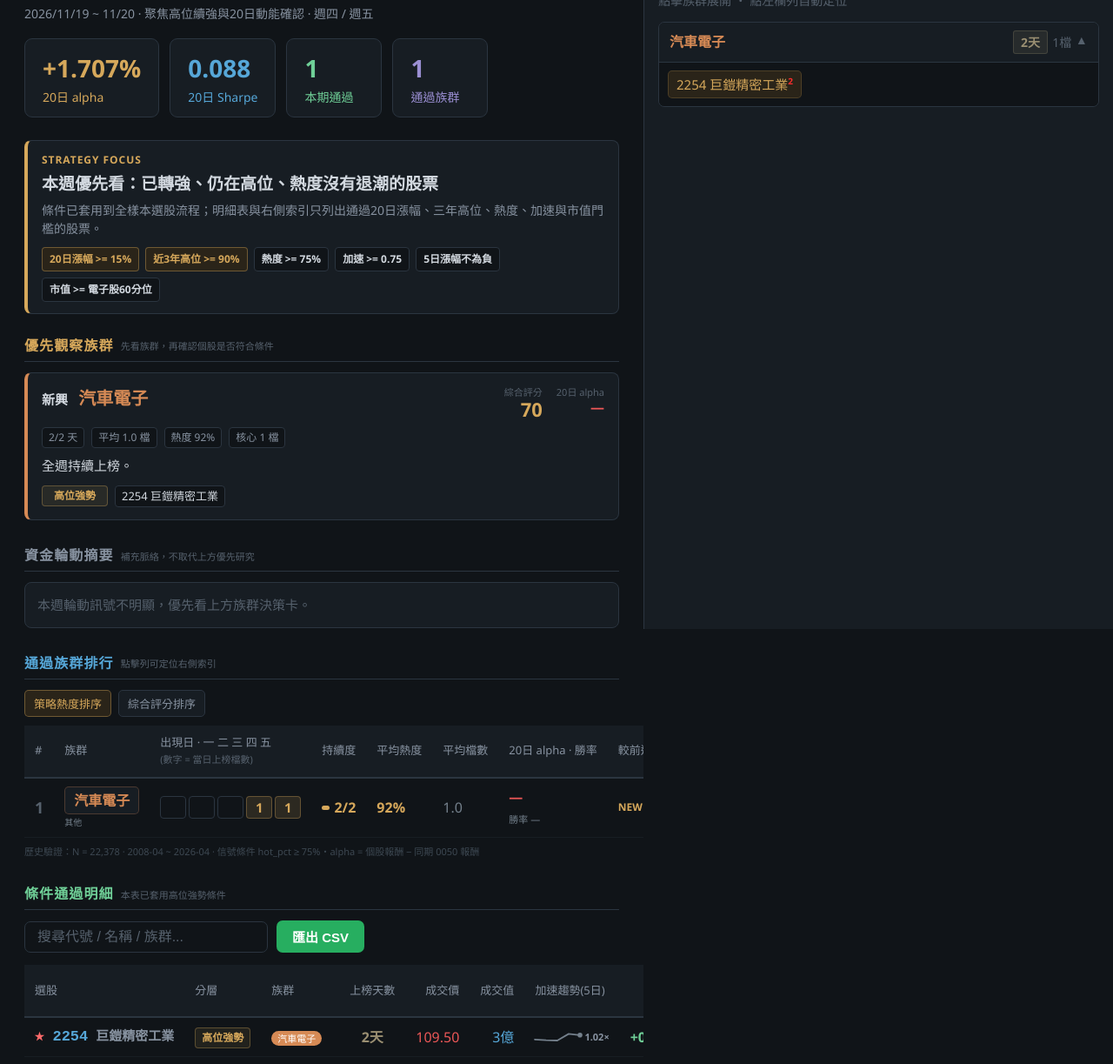
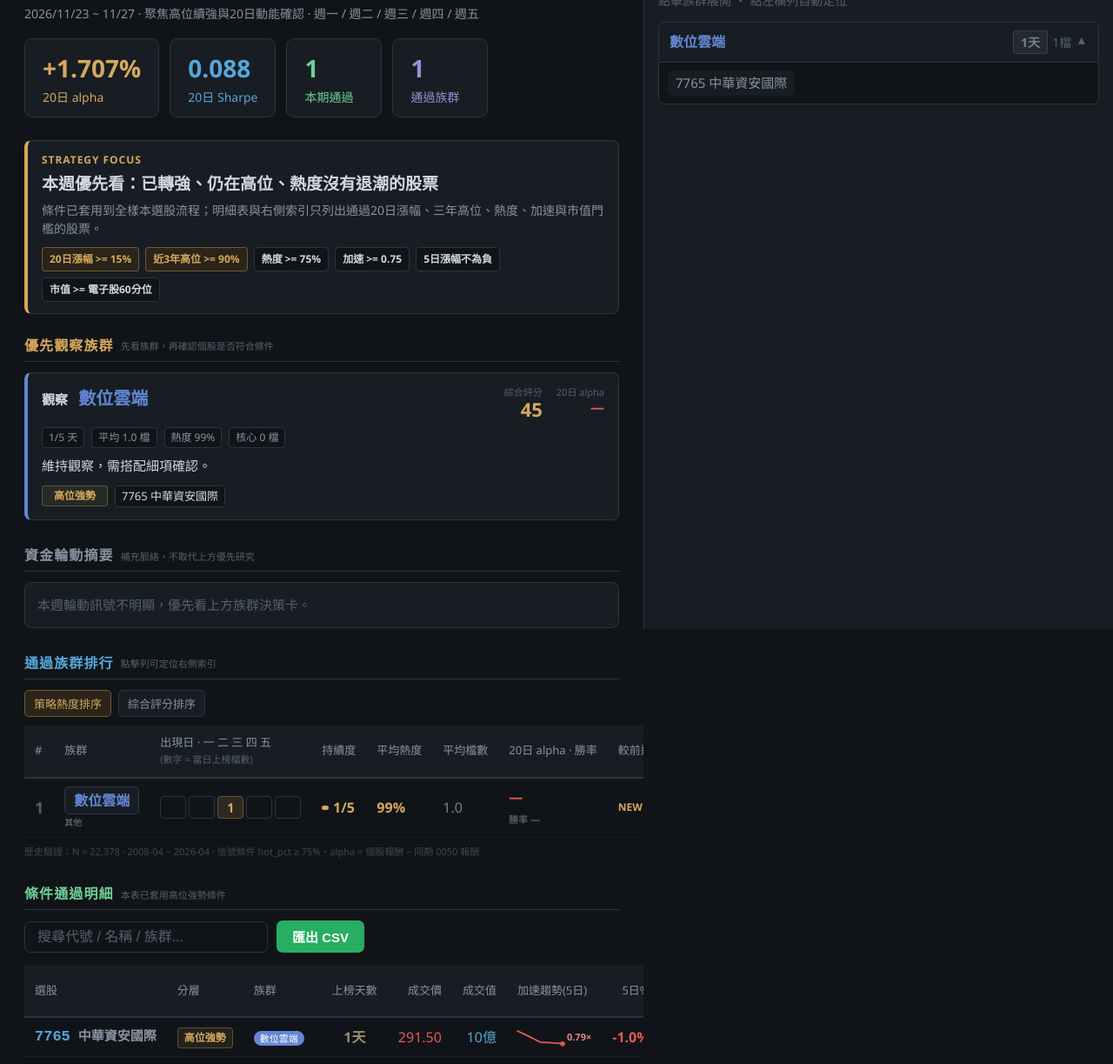
Before and after one commit to guessLiu/hot-stocks-report, a plain HTML site: page index.html in a window 1280 px wide. Shown: the part 77-1300 px from the top of the page at 87% size. Drawn offline with Linux system fonts and the light colour scheme.

Commit message:
weekly update 2026-11-27

```diff
--- a/index.html
+++ b/index.html
@@ -3,7 +3,7 @@
 <head>
 <meta charset="UTF-8">
 <meta name="viewport" content="width=device-width,initial-scale=1">
-<title>高位強勢週報 2026/11/19 ~ 11/20</title>
+<title>高位強勢週報 2026/11/23 ~ 11/27</title>
 <style>
 *{box-sizing:border-box;margin:0;padding:0}
 body{background:#101418;color:#d2d8df;font-family:'Segoe UI','Microsoft JhengHei',system-ui,sans-serif;font-size:16px;line-height:1.5}
@@ -188,7 +188,7 @@ body{background:#101418;color:#d2d8df;font-family:'Segoe UI','Microsoft JhengHei
 <!-- ══ 主欄 ══ -->
 <div class="main">
   <div class="hd-title">高位強勢週報</div>
-  <div class="hd-sub">2026/11/19 ~ 11/20 · 聚焦高位續強與20日動能確認 · 週四 / 週五</div>
+  <div class="hd-sub">2026/11/23 ~ 11/27 · 聚焦高位續強與20日動能確認 · 週一 / 週二 / 週三 / 週四 / 週五</div>
   <div class="stat-row">
     <div class="stat-box"><div class="stat-n" style="color:#d6a85b">+1.707%</div><div class="stat-lbl" style="color:#d6a85b">20日 alpha</div></div>
     <div class="stat-box"><div class="stat-n" style="color:#56a7d8">0.088</div><div class="stat-lbl" style="color:#56a7d8">20日 Sharpe</div></div>
@@ -212,16 +212,16 @@ body{background:#101418;color:#d2d8df;font-family:'Segoe UI','Microsoft JhengHei
   <div class="sec">
     <div class="sec-title"><span style="color:#d6a85b">優先觀察族群</span><span class="sec-hint">先看族群，再確認個股是否符合條件</span></div>
     <div class="pri-grid">
-        <div class="pri-card" style="border-left-color:#d68a55" onclick="filterSidebar('汽車電子')">
+        <div class="pri-card" style="border-left-color:#6387d3" onclick="filterSidebar('數位雲端')">
           <div class="pri-head">
             <div>
-              <span class="pri-status">新興</span>
-              <span class="pri-theme" style="color:#d68a55">汽車電子</span>
+              <span class="pri-status">觀察</span>
+              <span class="pri-theme" style="color:#6387d3">數位雲端</span>
             </div>
             <div class="pri-side">
-              <div class="pri-score" title="持續100 / 擴散20 / 熱度92 / 加速57 / 驗證50 / 週內60">
+              <div class="pri-score" title="持續20 / 擴散20 / 熱度99 / 加速56 / 驗證50 / 週內55">
                 <span>綜合評分</span>
-                <b>70</b>
+                <b>45</b>
               </div>
               <div class="pri-alpha">
                 <span>20日 alpha</span>
@@ -231,13 +231,13 @@ body{background:#101418;color:#d2d8df;font-family:'Segoe UI','Microsoft JhengHei
             </div>
           </div>
           <div class="pri-metrics">
-            <span>2/2 天</span>
+            <span>1/5 天</span>
             <span>平均 1.0 檔</span>
-            <span>熱度 92%</span>
-            <span>核心 1 檔</span>
+            <span>熱度 99%</span>
+            <span>核心 0 檔</span>
           </div>
-          <div class="pri-reason">全週持續上榜。</div>
-          <div class="pri-quality"><div class="pri-qrow"><span class="pri-qtag" style="color:#d6a85b;border-color:#d6a85b55;background:#d6a85b18">高位強勢</span><div class="pri-stocks"><a href="https://www.tradingview.com/chart/?symbol=TWSE:2254" target="_blank" class="pri-stock">2254 巨鎧精密工業</a></div></div></div>
+          <div class="pri-reason">維持觀察，需搭配細項確認。</div>
+          <div class="pri-quality"><div class="pri-qrow"><span class="pri-qtag" style="color:#d6a85b;border-color:#d6a85b55;background:#d6a85b18">高位強勢</span><div class="pri-stocks"><a href="https://www.tradingview.com/chart/?symbol=TWSE:7765" target="_blank" class="pri-stock">7765 中華資安國際</a></div></div></div>
         </div>
         </div>
   </div>
@@ -267,27 +267,27 @@ body{background:#101418;color:#d2d8df;font-family:'Segoe UI','Microsoft JhengHei
         <th onclick="sortRank(this,9)">核心股</th>
       </tr></thead>
       <tbody>
-        <tr class="rank-row" onclick="filterSidebar('汽車電子')" data-rank="1" data-raw-score="1.846" data-action-score="70">
+        <tr class="rank-row" onclick="filterSidebar('數位雲端')" data-rank="1" data-raw-score="0.992" data-action-score="45">
           <td class="rk-num" data-val="1">1</td>
-          <td data-val="汽車電子">
+          <td data-val="數位雲端">
             <div style="display:flex;flex-direction:column;gap:2px">
-              <span class="theme-tag" style="background:#171d23;color:#d68a55;border:1px solid #d68a5545">汽車電子</span>
+              <span class="theme-tag" style="background:#171d23;color:#6387d3;border:1px solid #6387d345">數位雲端</span>
               <span style="font-size:10px;color:#74808c">其他</span>
             </div>
           </td>
-          <td><div style="display:flex;gap:3px"><span class="dd"></span><span class="dd"></span><span class="dd"></span><span class="dd act" style="background:#d6a85b25;color:#d6a85b;border:1px solid #d6a85b55">1</span><span class="dd act" style="background:#d6a85b25;color:#d6a85b;border:1px solid #d6a85b55">1</span></div></td>
-          <td data-val="2">
+          <td><div style="display:flex;gap:3px"><span class="dd"></span><span class="dd"></span><span class="dd act" style="background:#d6a85b25;color:#d6a85b;border:1px solid #d6a85b55">1</span><span class="dd"></span><span class="dd"></span></div></td>
+          <td data-val="1">
             <div style="display:flex;align-items:center;gap:5px">
-              <div style="height:5px;width:100%;background:#d6a85b;border-radius:3px;min-width:3px"></div>
-              <span style="color:#d6a85b;font-weight:700">2/2</span>
+              <div style="height:5px;width:20%;background:#d6a85b;border-radius:3px;min-width:3px"></div>
+              <span style="color:#d6a85b;font-weight:700">1/5</span>
             </div>
           </td>
-          <td data-val="0.923" style="color:#d6a85b;font-weight:600">92%</td>
+          <td data-val="0.992" style="color:#d6a85b;font-weight:600">99%</td>
           <td data-val="1.0" style="color:#74808c">1.0</td>
           <td data-val="-999" style="color:#eb5757;font-weight:600">—<br><span style="font-size:11px;color:#74808c;font-weight:400">勝率 —</span></td>
           <td data-val="999" style="color:#d6a85b;font-weight:700;font-size:12px">NEW</td>
-          <td class="trend-c"><span style="color:#8792a0;font-size:22px">▶</span></td>
-          <td data-val="1"><span class="core-b">1</span></td>
+          <td class="trend-c"><span style="color:#56616d">—</span></td>
+          <td data-val="0"><span style="color:#56616d">—</span></td>
         </tr></tbody>
     </table>
     <div style="font-size:11px;color:#3d4852;margin-top:8px">歷史驗證：N = 22,378 · 2008-04 ~ 2026-04 · 信號條件 hot_pct ≥ 75%・alpha = 個股報酬 − 同期 0050 報酬</div>
@@ -317,23 +317,23 @@ body{background:#101418;color:#d2d8df;font-family:'Segoe UI','Microsoft JhengHei
       </tr></thead>
       <tbody>
         <tr>
-          <td data-val="2254" data-core="1">
+          <td data-val="7765" data-core="0">
             <div class="stock-cell">
-              <a href="https://www.tradingview.com/chart/?symbol=TWSE:2254" target="_blank" class="sid-link"><span style="color:#ff6b6b">★</span> 2254<span class="s-name"> 巨鎧精密工業</span></a>
+              <a href="https://www.tradingview.com/chart/?symbol=TWSE:7765" target="_blank" class="sid-link">7765<span class="s-name"> 中華資安國際</span></a>
             </div>
           </td>
           <td data-val="2"><span class="q-pill" style="color:#d6a85b;border-color:#d6a85b55;background:#d6a85b18">高位強勢</span></td>
-          <td data-val="汽車電子"><span style="background:#d68a55;color:#fff;padding:1px 7px;border-radius:9px;font-size:11px;white-space:nowrap">汽車電子</span></td>
-          <td data-val="2" style="color:#9a8f72;font-weight:700;text-align:center">2天</td>
-          <td data-val="109.5" style="text-align:right;color:#eb5757">109.50</td>
-          <td data-val="305234447.0" style="text-align:right;color:#56a7d8">3億</td>
-          <td><div style="display:flex;align-items:center;gap:5px"><svg width="52" height="20" style="overflow:visible;vertical-align:middle"><polyline points="0.0,12.8 13.0,13.6 26.0,14.0 39.0,6.4 52.0,7.8" fill="none" stroke="#74808c" stroke-width="1.8" stroke-linejoin="round" stroke-linecap="round"/><circle cx="52.0" cy="7.8" r="2.8" fill="#74808c"/></svg><span style="color:#8792a0;font-weight:600;font-size:11px">1.02×</span></div></td>
-          <td data-val="0.0" style="text-align:right;color:#6fcf97;font-weight:600">+0.0%</td>
-          <td data-val="0.15384615384615374" style="text-align:right;color:#6fcf97;font-weight:600">+15.4%</td>
-          <td data-val="0.9087136929460581"><div style="display:flex;align-items:center;gap:5px"><div style="width:48px;background:#2b3540;border-radius:3px;height:7px"><div style="width:90%;background:#6fcf97;height:7px;border-radius:3px"></div></div><span style="color:#6fcf97;font-size:13px;font-weight:600">90%</span></div></td>
-          <td data-val="0.8795180722891566"><div style="display:flex;align-items:center;gap:5px"><div style="width:48px;background:#2b3540;border-radius:3px;height:7px"><div style="width:87%;background:#56a7d8;height:7px;border-radius:3px"></div></div><span style="color:#56a7d8;font-size:13px;font-weight:600">87%</span></div></td>
-          <td data-val="6997890960.0" style="text-align:right;color:#74808c">70億</td>
-          <td data-val="-0.004545454545454519" style="text-align:right;color:#eb5757;font-weight:600">-0.5%</td>
+          <td data-val="數位雲端"><span style="background:#6387d3;color:#fff;padding:1px 7px;border-radius:9px;font-size:11px;white-space:nowrap">數位雲端</span></td>
+          <td data-val="1" style="color:#9a8f72;font-weight:700;text-align:center">1天</td>
+          <td data-val="291.5" style="text-align:right;color:#eb5757">291.50</td>
+          <td data-val="1018979008.0" style="text-align:right;color:#56a7d8">10億</td>
+          <td><div style="display:flex;align-items:center;gap:5px"><svg width="52" height="20" style="overflow:visible;vertical-align:middle"><polyline points="0.0,3.0 13.0,9.1 26.0,15.8 39.0,16.7 52.0,17.7" fill="none" stroke="#eb5757" stroke-width="1.8" stroke-linejoin="round" stroke-linecap="round"/><circle cx="52.0" cy="17.7" r="2.8" fill="#eb5757"/></svg><span style="color:#df8a8a;font-weight:600;font-size:11px">0.79×</span></div></td>
+          <td data-val="-0.01018675721561968" style="text-align:right;color:#eb5757;font-weight:600">-1.0%</td>
+          <td data-val="0.20454545454545459" style="text-align:right;color:#6fcf97;font-weight:600">+20.5%</td>
+          <td data-val="0.8780120481927711"><div style="display:flex;align-items:center;gap:5px"><div style="width:48px;background:#2b3540;border-radius:3px;height:7px"><div style="width:87%;background:#6fcf97;height:7px;border-radius:3px"></div></div><span style="color:#6fcf97;font-size:13px;font-weight:600">87%</span></div></td>
+          <td data-val="0.7467532467532467"><div style="display:flex;align-items:center;gap:5px"><div style="width:48px;background:#2b3540;border-radius:3px;height:7px"><div style="width:74%;background:#56a7d8;height:7px;border-radius:3px"></div></div><span style="color:#56a7d8;font-size:13px;font-weight:600">74%</span></div></td>
+          <td data-val="11858511500.0" style="text-align:right;color:#74808c">119億</td>
+          <td data-val="-0.01851851851851849" style="text-align:right;color:#eb5757;font-weight:600">-1.9%</td>
         </tr></tbody>
     </table>
   </div>
@@ -347,16 +347,16 @@ body{background:#101418;color:#d2d8df;font-family:'Segoe UI','Microsoft JhengHei
     點擊族群展開 ・ 點左欄列自動定位
   </div>
   <div id="sidx">
-        <div class="sidx-g" data-theme="汽車電子">
+        <div class="sidx-g" data-theme="數位雲端">
           <div class="sidx-h open" onclick="toggleSidebar(this)">
-            <span class="sidx-theme" style="color:#d68a55">汽車電子</span>
+            <span class="sidx-theme" style="color:#6387d3">數位雲端</span>
             <div style="display:flex;align-items:center;gap:5px">
-              <span class="sidx-badge" style="background:#9a8f7220;color:#9a8f72;border:1px solid #9a8f7240">2天</span>
+              <span class="sidx-badge" style="background:#74808c20;color:#74808c;border:1px solid #74808c40">1天</span>
               <span class="sidx-cnt">1檔</span>
               <span class="sidx-arr">▼</span>
             </div>
           </div>
-          <div class="sidx-b open"><a href="https://www.tradingview.com/chart/?symbol=TWSE:2254" target="_blank" class="sidx-s core">2254 巨鎧精密工業<sup class="dbadge">2</sup></a></div>
+          <div class="sidx-b open"><a href="https://www.tradingview.com/chart/?symbol=TWSE:7765" target="_blank" class="sidx-s">7765 中華資安國際</a></div>
         </div></div>
 </div>
 </div>
@@ -483,7 +483,7 @@ function exportCSV() {
   const blob = new Blob(['﻿' + rows.join('\n')], {type:'text/csv;charset=utf-8'});
   const a = document.createElement('a');
   a.href = URL.createObjectURL(blob);
-  a.download = `熱門股週報_2026-11-20.csv`;
+  a.download = `熱門股週報_2026-11-27.csv`;
   a.style.display = 'none';
   document.body.appendChild(a);
   a.click();
```
